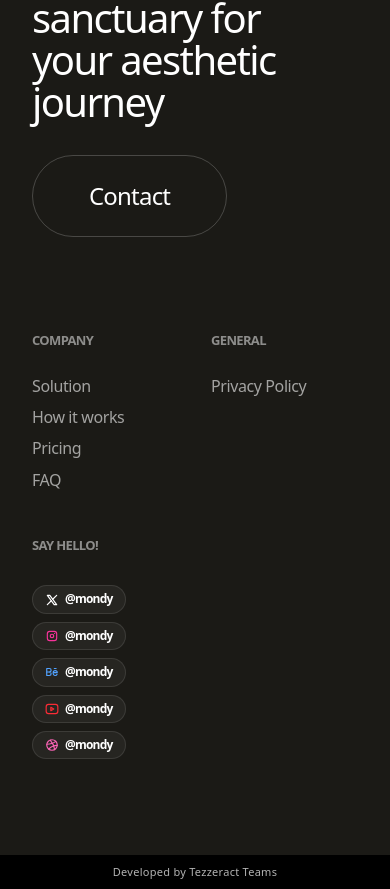
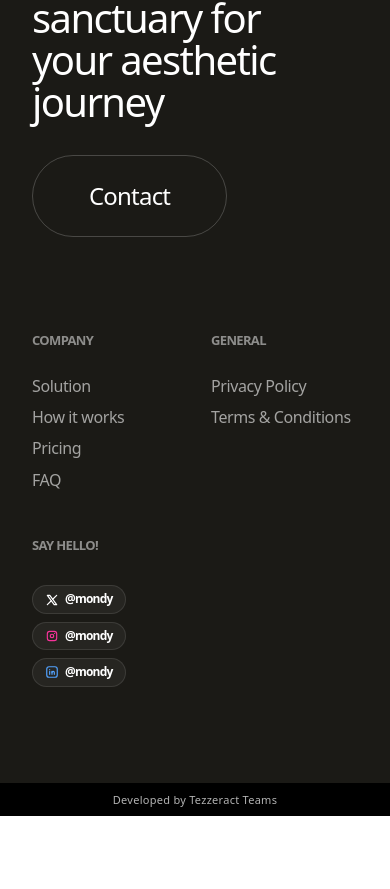
Before and after one commit to TezzeractTeams/Mondy, a Next.js app: page / in a window 390 px wide. Shown: the part 10283-11172 px from the top of the page. After the commit the page ends 11099 px from the top, so only its background shows below. Built offline with nearby package versions, Linux system fonts and the light colour scheme.

Commit message:
Update Footer and Hero components: Added LinkedIn icon to the Footer and included a new "Terms & Conditions" link. Adjusted positioning of elements in the Hero component for improved layout on mobile devices.

```diff
--- a/src/components/Footer.tsx
+++ b/src/components/Footer.tsx
@@ -10,7 +10,8 @@ import {
   IconBrandInstagram,
   IconBrandYoutube,
   IconBrandBehance,
-  IconBrandDribbble
+  IconBrandDribbble,
+  IconBrandLinkedin
 } from "@tabler/icons-react";
 
 export default function Footer() {
@@ -64,6 +65,12 @@ export default function Footer() {
               >
                 Privacy Policy
               </Link>
+              <Link
+                href="/privacy"
+                className="text-white/60 text-[16px] font-medium hover:text-white transition-colors tracking-tight"
+              >
+Terms & Conditions
+              </Link>
             </div>
 
             {/* Say hello! */}
@@ -73,9 +80,7 @@ export default function Footer() {
                 {[
                   { handle: '@mondy', icon: <IconBrandX size={14} className="text-white" /> },
                   { handle: '@mondy', icon: <IconBrandInstagram size={14} className="text-pink-500" /> },
-                  { handle: '@mondy', icon: <IconBrandBehance size={14} className="text-blue-400" /> },
-                  { handle: '@mondy', icon: <IconBrandYoutube size={14} className="text-red-500" /> },
-                  { handle: '@mondy', icon: <IconBrandDribbble size={14} className="text-pink-400" /> },
+                  { handle: '@mondy', icon: <IconBrandLinkedin size={14} className="text-blue-400" /> },
                 ].map((social, i) => (
                   <span key={i} className="flex items-center gap-1.5 px-3 py-1.5 rounded-full bg-white/5 text-[12px] font-bold hover:bg-white/10 transition-all border border-white/10 cursor-pointer text-white">
                     {social.icon}
--- a/src/components/Hero.tsx
+++ b/src/components/Hero.tsx
@@ -167,7 +167,7 @@ export default function Hero() {
         */}
 
         {/* Mobile / tablet: centered in viewport; lg+: bottom-centered strip */}
-        <div className="pointer-events-auto absolute left-1/2 top-7/8 sm:top-[58%] z-20 w-full max-w-[min(98vw,360px)] -translate-x-1/2 -translate-y-1/2 px-4 lg:top-auto lg:bottom-6 lg:translate-y-0">
+        <div className="pointer-events-auto absolute left-1/2 top-9/10 sm:top-[58%] z-20 w-full max-w-[min(98vw,360px)] -translate-x-1/2 -translate-y-1/2 px-4 lg:top-auto lg:bottom-6 lg:translate-y-0">
           <motion.div
             initial={{ opacity: 0, y: 12 }}
             animate={{ opacity: 1, y: 0 }}
```
